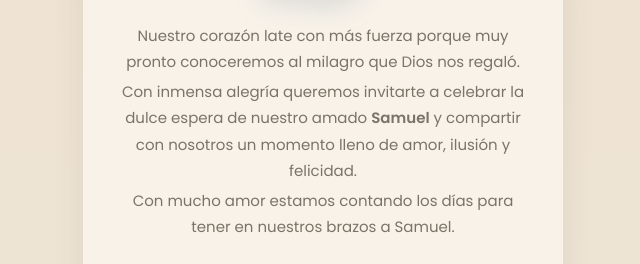
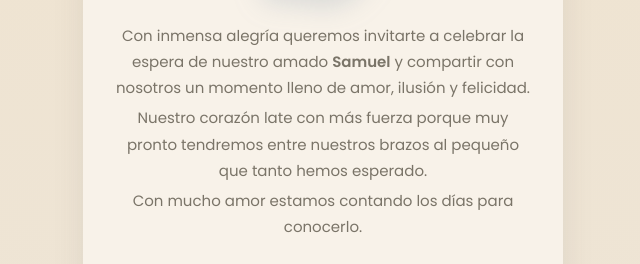
Before and after one commit to NicoHenao17/invitacion-baby-shower-samuel, a website: page invitacion-baby-shower-samuel_3.html in a window 1280 px wide. Both pictures are taken after a click on the element 640 px from the left and 610 px from the top of the page. Shown: the part 209-473 px from the top of the page, without its empty margins (317-957 px from the left). Drawn offline with nearby package versions, Linux system fonts and the light colour scheme; a web font is replaced by a local one.

Commit message:
Actualiza el texto de la sección de anuncio con el nuevo mensaje

```diff
--- a/invitacion-baby-shower-samuel_3.html
+++ b/invitacion-baby-shower-samuel_3.html
@@ -384,12 +384,12 @@
         <img class="peng" id="imgBalloon" src="assets/penguin.webp" alt="Pingüino con globos">
         <span class="baby-half">BY</span>
       </div>
-      <p class="body-text">Nuestro corazón late con más fuerza porque muy pronto conoceremos al milagro que Dios nos regaló.</p>
-      <p class="body-text">Con inmensa alegría queremos invitarte a celebrar la dulce espera de nuestro amado <b id="msgBabyName1">Samuel</b> y compartir con nosotros un momento lleno de amor, ilusión y felicidad.</p>
+      <p class="body-text">Con inmensa alegría queremos invitarte a celebrar la espera de nuestro amado <b id="msgBabyName1">Samuel</b> y compartir con nosotros un momento lleno de amor, ilusión y felicidad.</p>
+      <p class="body-text">Nuestro corazón late con más fuerza porque muy pronto tendremos entre nuestros brazos al pequeño que tanto hemos esperado.</p>
 
       <audio id="bgAudio" loop preload="none" playsinline src="assets/song.mp3"></audio>
 
-      <p class="body-text">Con mucho amor estamos contando los días para tener en nuestros brazos a <span id="msgBabyName2">Samuel</span>.</p>
+      <p class="body-text">Con mucho amor estamos contando los días para conocerlo.</p>
       <div class="parents-eyebrow">Mis papitos</div>
       <div class="parents-names">Nicolas &amp; Carol</div>
     </section>
@@ -497,7 +497,7 @@ const CONFIG = {
 /* Nombre del bebé en todos los textos */
 document.getElementById('coverBabyName').textContent = CONFIG.babyName.toUpperCase();
 document.getElementById('coverBabyLastname').textContent = CONFIG.babyLastName;
-['msgBabyName1','msgBabyName2','msgBabyName3','msgBabyName4'].forEach(id=>{
+['msgBabyName1','msgBabyName3','msgBabyName4'].forEach(id=>{
   document.getElementById(id).textContent = CONFIG.babyName;
 });
 /* Bloques de madera con el nombre */
```
